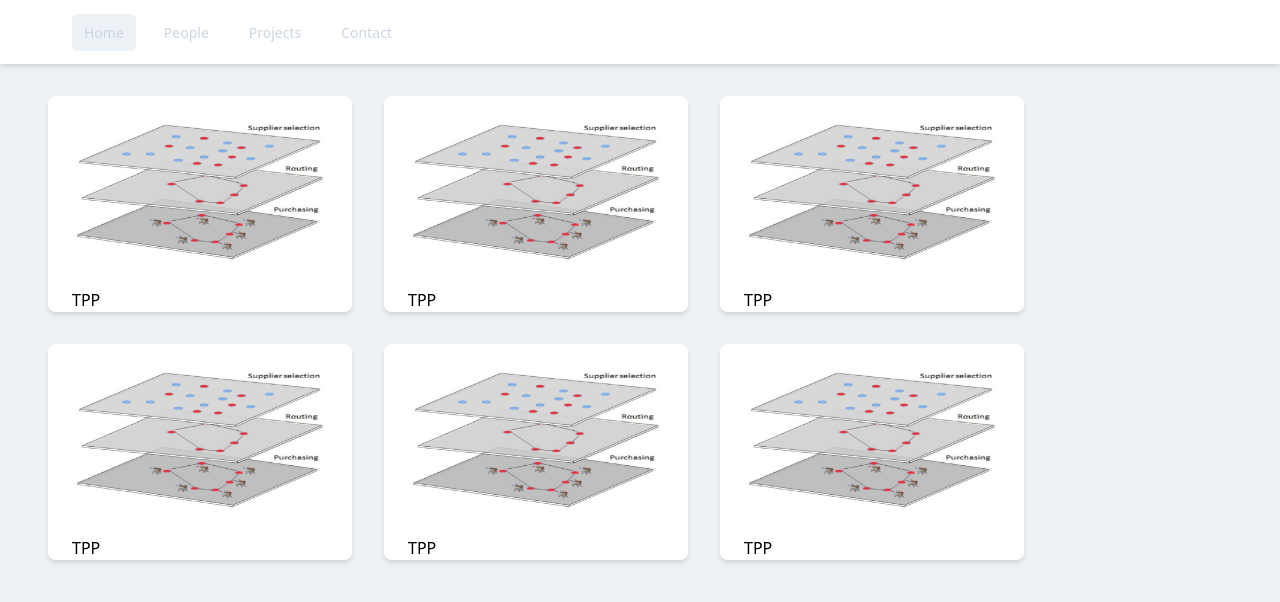
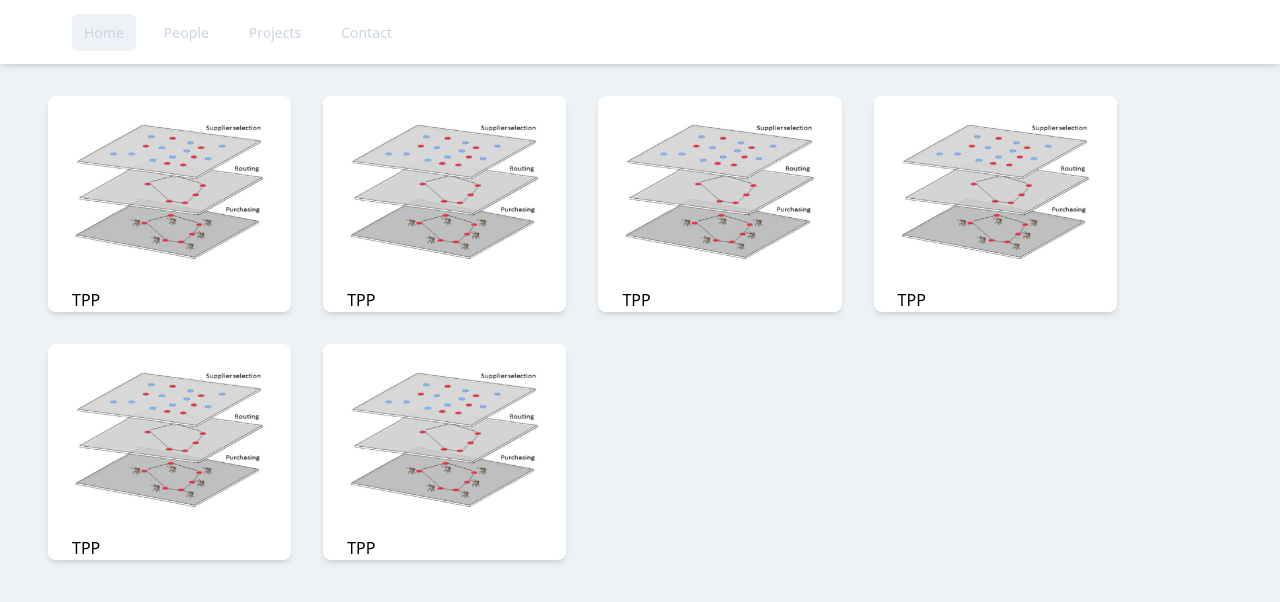
Before and after one commit to lejoss/opentech, a React (Create React App) app in the folder frontend/: page /projects in a window 1280 px wide. Shown: the top 602 px of the page. Built offline with nearby package versions, Linux system fonts and the light colour scheme.

Commit message:
added height screen and overflow to main container

```diff
--- a/frontend/src/App.js
+++ b/frontend/src/App.js
@@ -8,7 +8,7 @@ import {
 
 function App() {
   return (
-    <div className="container h-full min-w-full md:h-screen">
+    <div className="container min-h-full min-w-full">
       <Header />
       <Switch>
         <Route component={() => <h1>home</h1>} exact path="/" />
--- a/frontend/src/components/Projects/ProjectCard.js
+++ b/frontend/src/components/Projects/ProjectCard.js
@@ -12,7 +12,7 @@ function ProjectCard() {
 		return setHover(false);
 	}
 	return (
-		<div className="md:w-1/4 pb-4 sm:pb-0 sm:m-4" onMouseOver={handleOnMouseOver} onMouseOut={handleOnMouseOut}>
+		<div className="md:w-1/5 pb-4 sm:pb-0 sm:m-4" onMouseOver={handleOnMouseOver} onMouseOut={handleOnMouseOut}>
 			<Link to="/projects/1/intro">
 				<div className="cursor-pointer shadow-md bg-white rounded-lg">
 					{
--- a/frontend/src/components/Projects/ProjectView.js
+++ b/frontend/src/components/Projects/ProjectView.js
@@ -2,8 +2,8 @@ import ProjectCard from './ProjectCard';
 
 function ProjectView() {
 	return (
-		<main id="projects-view" className="h-full bg-gray-200">
-			<section id="section-projects" className=" flex flex-wrap px-8 py-20 ">
+		<main id="projects-view" className="bg-gray-200 sm:h-screen sm:overflow-auto">
+			<section id="section-projects" className="flex flex-wrap px-8 py-20">
 				<ProjectCard />
 				<ProjectCard />
 				<ProjectCard />
```
